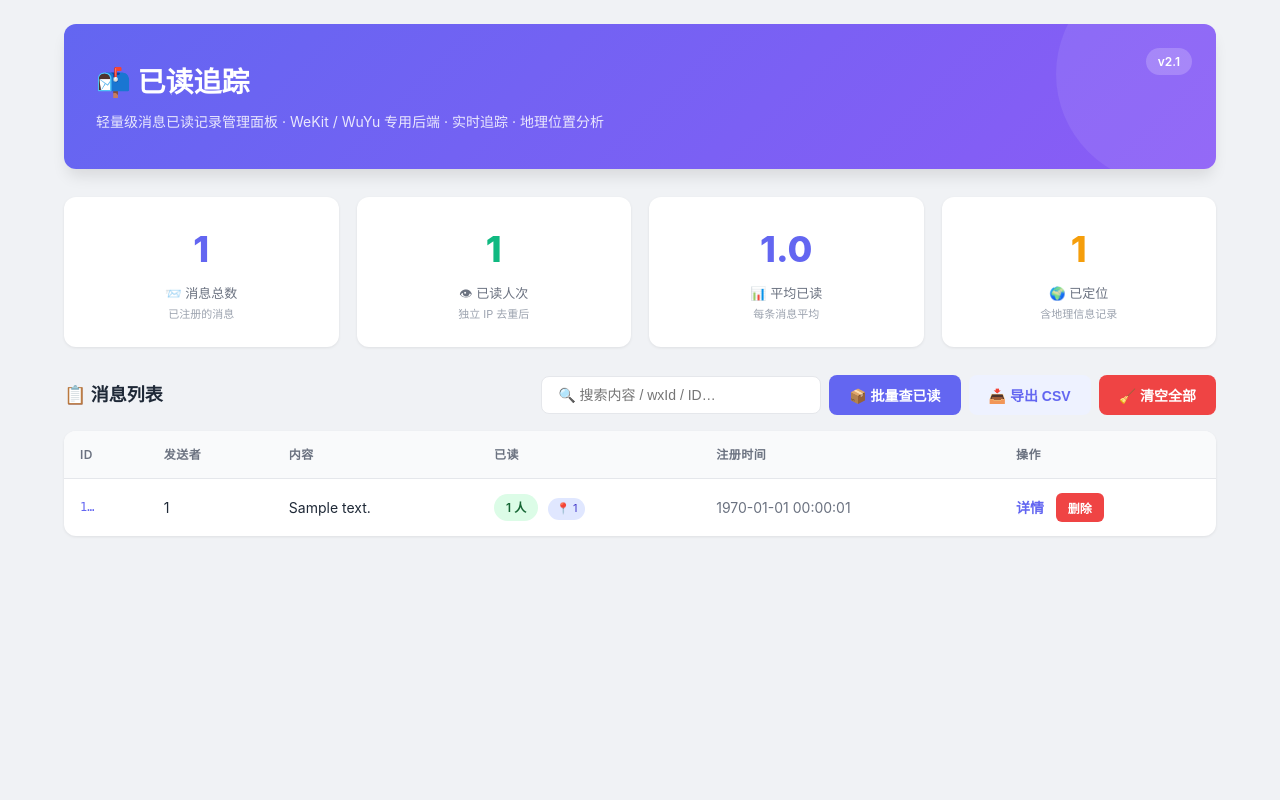
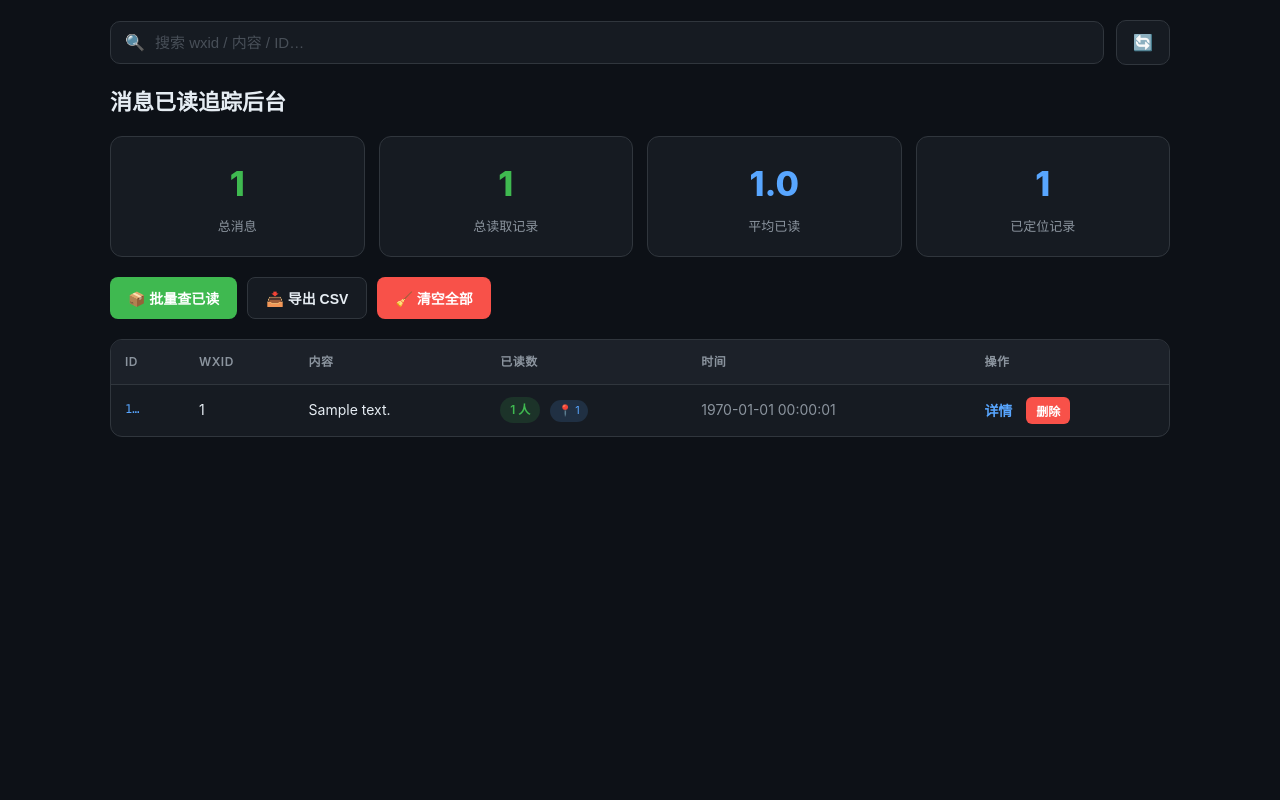
Before and after one commit to gaigebeckmanChristinaJames/read-receipt-tracker, a Flask app: page / in a window 1280 px wide. Run offline with Flask 3, Linux system fonts and the light colour scheme; tables that the repository leaves empty hold one stand-in row (values such as "Sample post").

Commit message:
UI改版: GitHub深色风格后台 (暗色主题+统计卡片+批量查询+CSV导出)

```diff
--- a/python/app/templates/index.html
+++ b/python/app/templates/index.html
@@ -3,142 +3,107 @@
 <head>
 <meta charset="UTF-8">
 <meta name="viewport" content="width=device-width,initial-scale=1">
-<title>已读追踪 · 管理后台</title>
+<title>消息已读追踪后台</title>
 <style>
-:root{--primary:#6366f1;--primary-dark:#4f46e5;--danger:#ef4444;--danger-hover:#dc2626;
---success:#10b981;--warning:#f59e0b;--bg:#f0f2f5;--card:#fff;--text:#1f2937;--t2:#6b7280;
---bd:#e5e7eb;--radius:12px;--shadow:0 1px 3px rgba(0,0,0,.08);--shadow-lg:0 10px 15px -3px rgba(0,0,0,.1)}
+:root{--bg:#0d1117;--card:#161b22;--bd:#30363d;--text:#e6edf3;--t2:#8b949e;
+--primary:#3fb950;--danger:#f85149;--danger-hover:#da3633;--accent:#58a6ff}
 *{margin:0;padding:0;box-sizing:border-box}
-body{background:var(--bg);font-family:-apple-system,BlinkMacSystemFont,"Segoe UI",Roboto,"Helvetica Neue",Arial,sans-serif;color:var(--text);line-height:1.6}
-.container{max-width:1200px;margin:0 auto;padding:24px}
+body{background:var(--bg);font-family:-apple-system,BlinkMacSystemFont,"Segoe UI",Roboto,sans-serif;color:var(--text);line-height:1.6;min-height:100vh}
+.container{max-width:1100px;margin:0 auto;padding:20px}
 
-/* Header */
-.hdr{background:linear-gradient(135deg,var(--primary),#8b5cf6);color:#fff;padding:36px 32px;border-radius:var(--radius);margin-bottom:28px;box-shadow:var(--shadow-lg);position:relative;overflow:hidden}
-.hdr::after{content:"";position:absolute;right:-60px;top:-60px;width:220px;height:220px;background:rgba(255,255,255,.08);border-radius:50%}
-.hdr h1{font-size:28px;font-weight:700}
-.hdr p{opacity:.85;margin-top:6px;font-size:14px}
-.hdr .ver{position:absolute;right:24px;top:24px;background:rgba(255,255,255,.2);padding:4px 12px;border-radius:20px;font-size:12px;font-weight:600}
+/* 顶部搜索栏 */
+.top-bar{display:flex;align-items:center;gap:12px;margin-bottom:20px}
+.search-box{flex:1;display:flex;align-items:center;background:var(--card);border:1px solid var(--bd);border-radius:10px;padding:0 14px}
+.search-box .icon{color:var(--t2);font-size:16px}
+.search-box input{flex:1;background:none;border:none;color:var(--text);padding:12px 10px;font-size:15px;outline:none}
+.search-box input::placeholder{color:#484f58}
+.refresh-btn{background:var(--card);border:1px solid var(--bd);color:var(--t2);border-radius:10px;padding:12px 16px;font-size:16px;cursor:pointer}
 
-/* Stats */
-.stats{display:grid;grid-template-columns:repeat(auto-fit,minmax(200px,1fr));gap:18px;margin-bottom:28px}
-.stat-card{background:var(--card);padding:24px 20px;border-radius:var(--radius);text-align:center;box-shadow:var(--shadow);transition:transform .15s}
-.stat-card:hover{transform:translateY(-2px)}
-.stat-card .num{font-size:36px;font-weight:800;color:var(--primary)}
-.stat-card .num.green{color:var(--success)}
-.stat-card .num.orange{color:var(--warning)}
+/* 标题 */
+h1{font-size:22px;font-weight:700;margin-bottom:16px}
+
+/* 统计卡片 */
+.stats{display:grid;grid-template-columns:repeat(auto-fit,minmax(180px,1fr));gap:14px;margin-bottom:20px}
+.stat-card{background:var(--card);border:1px solid var(--bd);border-radius:12px;padding:20px;text-align:center}
+.stat-card .num{font-size:34px;font-weight:800;color:var(--primary)}
+.stat-card .num.blue{color:var(--accent)}
 .stat-card .label{color:var(--t2);font-size:13px;margin-top:4px}
-.stat-card .sub{color:#9ca3af;font-size:11px;margin-top:2px}
 
-/* Toolbar */
-.toolbar{display:flex;justify-content:space-between;align-items:center;margin-bottom:16px;flex-wrap:wrap;gap:12px}
-.toolbar h2{font-size:18px}
-.toolbar-actions{display:flex;gap:8px;align-items:center;flex-wrap:wrap}
-.search-input{padding:10px 16px;border:1.5px solid var(--bd);border-radius:8px;width:280px;font-size:14px;outline:none;transition:border-color .2s}
-.search-input:focus{border-color:var(--primary)}
-.btn{padding:10px 20px;border:none;border-radius:8px;font-size:14px;font-weight:600;cursor:pointer;transition:background .15s,opacity .15s}
-.btn:hover{opacity:.9}
+/* 操作区 */
+.actions{display:flex;gap:10px;margin-bottom:20px;flex-wrap:wrap}
+.btn{border:none;border-radius:8px;padding:10px 18px;font-size:14px;font-weight:600;cursor:pointer;transition:opacity .15s}
+.btn:hover{opacity:.85}
 .btn-danger{background:var(--danger);color:#fff}
-.btn-danger:hover{background:var(--danger-hover)}
-.btn-info{background:var(--primary);color:#fff}
-.btn-info:hover{background:var(--primary-dark)}
-.btn-ghost{background:#eef2ff;color:var(--primary)}
+.btn-green{background:var(--primary);color:#fff}
+.btn-ghost{background:var(--card);color:var(--text);border:1px solid var(--bd)}
 
-/* Table */
-.table-box{background:var(--card);border-radius:var(--radius);overflow:hidden;box-shadow:var(--shadow)}
+/* 表格 */
+.table-box{background:var(--card);border:1px solid var(--bd);border-radius:12px;overflow:hidden}
 table{width:100%;border-collapse:collapse}
-th,td{padding:14px 16px;text-align:left;border-bottom:1px solid var(--bd);font-size:14px}
-th{background:#f9fafb;color:var(--t2);font-weight:600;text-transform:uppercase;font-size:12px;letter-spacing:.5px}
+th,td{padding:12px 14px;text-align:left;border-bottom:1px solid var(--bd);font-size:14px}
+th{background:#1c2129;color:var(--t2);font-weight:600;font-size:12px;text-transform:uppercase;letter-spacing:.5px}
 tr:last-child td{border-bottom:none}
-tr:hover td{background:#fafbff}
-.mono{font-family:"SF Mono","Fira Code",monospace;font-size:12px;color:var(--primary)}
-.content-cell{max-width:300px;overflow:hidden;text-overflow:ellipsis;white-space:nowrap}
-.badge{display:inline-block;padding:4px 12px;border-radius:20px;font-size:12px;font-weight:600}
-.badge-ok{background:#dcfce7;color:#166534}
-.badge-zero{background:#f3f4f6;color:var(--t2)}
-.geo-tag{display:inline-block;padding:2px 8px;border-radius:12px;font-size:11px;background:#e0e7ff;color:#4338ca;margin-left:6px}
-.action-link{color:var(--primary);text-decoration:none;font-weight:600;margin-right:8px}
+tr:hover td{background:#1c2129}
+.mono{font-family:"SF Mono",Consolas,monospace;font-size:12px;color:var(--accent)}
+.content-cell{max-width:260px;overflow:hidden;text-overflow:ellipsis;white-space:nowrap}
+.badge{display:inline-block;padding:3px 10px;border-radius:16px;font-size:12px;font-weight:600}
+.badge-ok{background:rgba(63,185,80,.15);color:#3fb950}
+.badge-zero{background:rgba(139,148,158,.15);color:var(--t2)}
+.geo-tag{display:inline-block;padding:2px 8px;border-radius:12px;font-size:11px;background:rgba(88,166,255,.15);color:var(--accent);margin-left:6px}
+.action-link{color:var(--accent);text-decoration:none;font-weight:600;margin-right:10px}
 .action-link:hover{text-decoration:underline}
-.btn-mini{padding:6px 12px;border:none;border-radius:6px;font-size:12px;font-weight:600;cursor:pointer;background:var(--danger);color:#fff}
+.btn-mini{background:var(--danger);color:#fff;border:none;border-radius:6px;padding:5px 10px;font-size:12px;font-weight:600;cursor:pointer}
 .btn-mini:hover{background:var(--danger-hover)}
 .empty-state{padding:60px;text-align:center;color:var(--t2)}
-.empty-state .icon{font-size:48px;margin-bottom:12px}
+.empty-state .icon{font-size:44px;margin-bottom:10px}
 
-/* Batch status modal */
-.modal{display:none;position:fixed;top:0;left:0;right:0;bottom:0;background:rgba(0,0,0,.5);z-index:100;align-items:center;justify-content:center}
+/* 批量查询弹窗 */
+.modal{display:none;position:fixed;top:0;left:0;right:0;bottom:0;background:rgba(0,0,0,.7);z-index:100;align-items:center;justify-content:center}
 .modal.show{display:flex}
-.modal-box{background:#fff;border-radius:16px;padding:32px;max-width:560px;width:90%;box-shadow:var(--shadow-lg)}
-.modal-box h3{margin-bottom:16px;font-size:20px}
-.modal-box textarea{width:100%;min-height:120px;padding:12px;border:1.5px solid var(--bd);border-radius:8px;font-size:14px;font-family:monospace;resize:vertical}
-.modal-actions{display:flex;gap:8px;justify-content:flex-end;margin-top:16px}
-.result-box{margin-top:16px;background:#f9fafb;border-radius:8px;padding:16px;max-height:240px;overflow-y:auto;font-size:13px}
+.modal-box{background:var(--card);border:1px solid var(--bd);border-radius:14px;padding:28px;max-width:540px;width:90%}
+.modal-box h3{font-size:18px;margin-bottom:6px}
+.modal-box .hint{color:var(--t2);font-size:13px;margin-bottom:14px}
+.modal-box textarea{width:100%;min-height:120px;background:var(--bg);border:1px solid var(--bd);border-radius:8px;color:var(--text);padding:12px;font-size:13px;font-family:monospace;resize:vertical;outline:none}
+.modal-actions{display:flex;gap:10px;justify-content:flex-end;margin-top:16px}
+.result-box{margin-top:16px;background:var(--bg);border:1px solid var(--bd);border-radius:8px;padding:14px;max-height:240px;overflow-y:auto;font-size:13px}
 .result-item{display:flex;justify-content:space-between;padding:6px 0;border-bottom:1px dashed var(--bd)}
 .result-item:last-child{border-bottom:none}
-
-@media(max-width:768px){
-  .stats{grid-template-columns:1fr}
-  .search-input{width:100%}
-  th:nth-child(2),td:nth-child(2),th:nth-child(5),td:nth-child(5){display:none}
-}
+@media(max-width:640px){th:nth-child(2),td:nth-child(2){display:none}.search-box{flex:1}}
 </style>
 </head>
 <body>
 <div class="container">
 
-  <!-- Header -->
-  <div class="hdr">
-    <span class="ver">v2.1</span>
-    <h1>📬 已读追踪</h1>
-    <p>轻量级消息已读记录管理面板 · WeKit / WuYu 专用后端 · 实时追踪 · 地理位置分析</p>
+  <!-- 顶部搜索栏 -->
+  <div class="top-bar">
+    <div class="search-box">
+      <span class="icon">🔍</span>
+      <input type="text" id="search-box" placeholder="搜索 wxid / 内容 / ID…" oninput="doFilter()">
+    </div>
+    <button class="refresh-btn" onclick="location.reload()" title="刷新">🔄</button>
   </div>
 
-  <!-- Stats -->
+  <h1>消息已读追踪后台</h1>
+
+  <!-- 统计 -->
   <div class="stats">
-    <div class="stat-card">
-      <div class="num">{{total_messages}}</div>
-      <div class="label">📨 消息总数</div>
-      <div class="sub">已注册的消息</div>
-    </div>
-    <div class="stat-card">
-      <div class="num green">{{total_reads}}</div>
-      <div class="label">👁 已读人次</div>
-      <div class="sub">独立 IP 去重后</div>
-    </div>
-    <div class="stat-card">
-      <div class="num">{{avg_reads}}</div>
-      <div class="label">📊 平均已读</div>
-      <div class="sub">每条消息平均</div>
-    </div>
-    <div class="stat-card">
-      <div class="num orange">{{geo_reads}}</div>
-      <div class="label">🌍 已定位</div>
-      <div class="sub">含地理信息记录</div>
-    </div>
+    <div class="stat-card"><div class="num">{{total_messages}}</div><div class="label">总消息</div></div>
+    <div class="stat-card"><div class="num">{{total_reads}}</div><div class="label">总读取记录</div></div>
+    <div class="stat-card"><div class="num blue">{{avg_reads}}</div><div class="label">平均已读</div></div>
+    <div class="stat-card"><div class="num blue">{{geo_reads}}</div><div class="label">已定位记录</div></div>
   </div>
 
-  <!-- Toolbar -->
-  <div class="toolbar">
-    <h2>📋 消息列表</h2>
-    <div class="toolbar-actions">
-      <input type="text" class="search-input" id="search-box" placeholder="🔍 搜索内容 / wxId / ID…" oninput="doFilter()">
-      <button class="btn btn-info" onclick="openBatch()">📦 批量查已读</button>
-      <button class="btn btn-ghost" onclick="expCSV()">📥 导出 CSV</button>
-      <button class="btn btn-danger" onclick="deleteAll()">🧹 清空全部</button>
-    </div>
+  <!-- 操作 -->
+  <div class="actions">
+    <button class="btn btn-green" onclick="openBatch()">📦 批量查已读</button>
+    <button class="btn btn-ghost" onclick="expCSV()">📥 导出 CSV</button>
+    <button class="btn btn-danger" onclick="deleteAll()">🧹 清空全部</button>
   </div>
 
-  <!-- Table -->
+  <!-- 表格 -->
   <div class="table-box">
     <table>
-      <thead>
-        <tr>
-          <th>ID</th>
-          <th>发送者</th>
-          <th>内容</th>
-          <th>已读</th>
-          <th>注册时间</th>
-          <th>操作</th>
-        </tr>
-      </thead>
+      <thead><tr><th>ID</th><th>wxid</th><th>内容</th><th>已读数</th><th>时间</th><th>操作</th></tr></thead>
       <tbody id="msg-list">
         {%for m in messages%}
         <tr data-content="{{m.content}}" data-wx="{{m.wx_id}}" data-id="{{m.id}}">
@@ -161,7 +126,6 @@ tr:hover td{background:#fafbff}
           <div class="empty-state">
             <div class="icon">📭</div>
             <p>暂无消息记录</p>
-            <p style="font-size:12px;margin-top:4px">通过 POST /register 注册第一条消息</p>
           </div>
         </td></tr>
         {%endif%}
@@ -171,22 +135,21 @@ tr:hover td{background:#fafbff}
 
 </div>
 
-<!-- 批量查询 Modal -->
+<!-- 批量查询弹窗 -->
 <div class="modal" id="batch-modal">
   <div class="modal-box">
     <h3>📦 批量查询已读状态</h3>
-    <p style="color:var(--t2);font-size:13px;margin-bottom:12px">每行一个消息 ID，或逗号分隔</p>
-    <textarea id="batch-ids" placeholder="a1b2c3d4...&#10;e5f6a7b8...&#10;c9d0e1f2..."></textarea>
+    <p class="hint">每行一个消息 ID，或逗号分隔</p>
+    <textarea id="batch-ids" placeholder="a1b2c3d4...&#10;e5f6a7b8..."></textarea>
     <div class="modal-actions">
       <button class="btn btn-ghost" onclick="closeBatch()">取消</button>
-      <button class="btn btn-info" onclick="runBatch()">查询</button>
+      <button class="btn btn-green" onclick="runBatch()">查询</button>
     </div>
     <div class="result-box" id="batch-result" style="display:none"></div>
   </div>
 </div>
 
 <script>
-// 搜索过滤（内容 + wxId + ID）
 function doFilter(){
   const v=document.getElementById("search-box").value.toLowerCase();
   document.querySelectorAll("#msg-list tr[data-content]").forEach(r=>{
@@ -194,34 +157,22 @@ function doFilter(){
     r.style.display=hay.includes(v)?"":"none";
   });
 }
-
-// 删除单条
 async function deleteMsg(id){
   if(!confirm("确定删除这条消息及其所有已读记录？"))return;
   const r=await fetch("/api/delete/"+id,{method:"POST"});
   if(r.ok)location.reload();else alert("删除失败");
 }
-
-// 清空全部
 async function deleteAll(){
   if(!confirm("⚠️ 确定清空全部消息和已读记录？此操作不可恢复！"))return;
   const r=await fetch("/api/delete-all",{method:"POST"});
   if(r.ok)location.reload();else alert("清空失败");
 }
-
-// 导出 CSV（当前筛选后的数据）
 function expCSV(){
-  const rows=[["ID","发送者","内容","已读数","注册时间"]];
+  const rows=[["ID","wxid","内容","已读数","时间"]];
   document.querySelectorAll("#msg-list tr[data-content]").forEach(r=>{
     if(r.style.display==="none")return;
     const td=r.querySelectorAll("td");
-    rows.push([
-      (td[0].textContent||"").trim(),
-      (td[1].textContent||"").trim(),
-      '"'+(r.dataset.content||"").replace(/"/g,'""')+'"',
-      (td[3].textContent||"").trim(),
-      (td[4].textContent||"").trim()
-    ]);
+    rows.push([(td[0].textContent||"").trim(),(td[1].textContent||"").trim(),'"'+(r.dataset.content||"").replace(/"/g,'""')+'"',(td[3].textContent||"").trim(),(td[4].textContent||"").trim()]);
   });
   const csv=rows.map(r=>r.join(",")).join("\n");
   const blob=new Blob(["\uFEFF"+csv],{type:"text/csv;charset=utf-8"});
@@ -230,13 +181,8 @@ function expCSV(){
   a.download="read-receipt-export.csv";
   a.click();
 }
-
-// 批量查询
 function openBatch(){document.getElementById("batch-modal").classList.add("show")}
-function closeBatch(){
-  document.getElementById("batch-modal").classList.remove("show");
-  document.getElementById("batch-result").style.display="none";
-}
+function closeBatch(){document.getElementById("batch-modal").classList.remove("show");document.getElementById("batch-result").style.display="none"}
 async function runBatch(){
   const raw=document.getElementById("batch-ids").value.trim();
   if(!raw){alert("请输入消息 ID");return}
```
